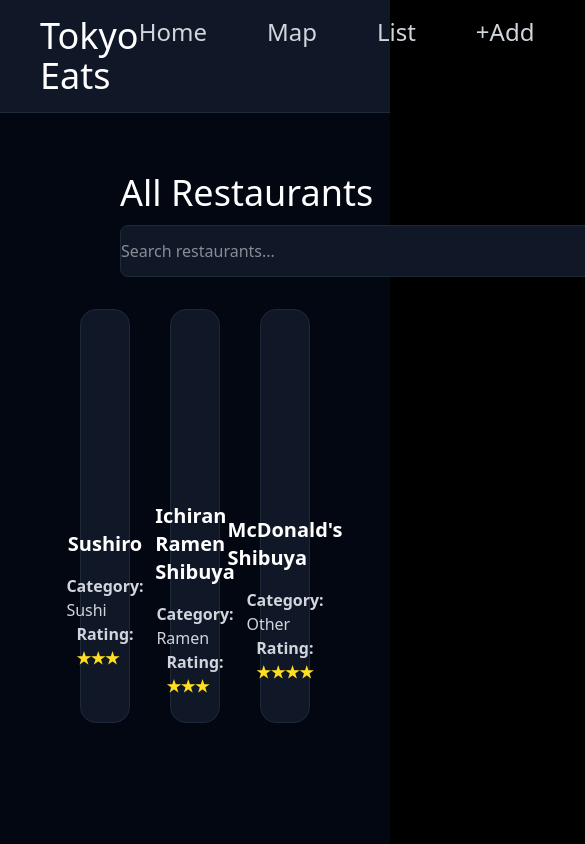
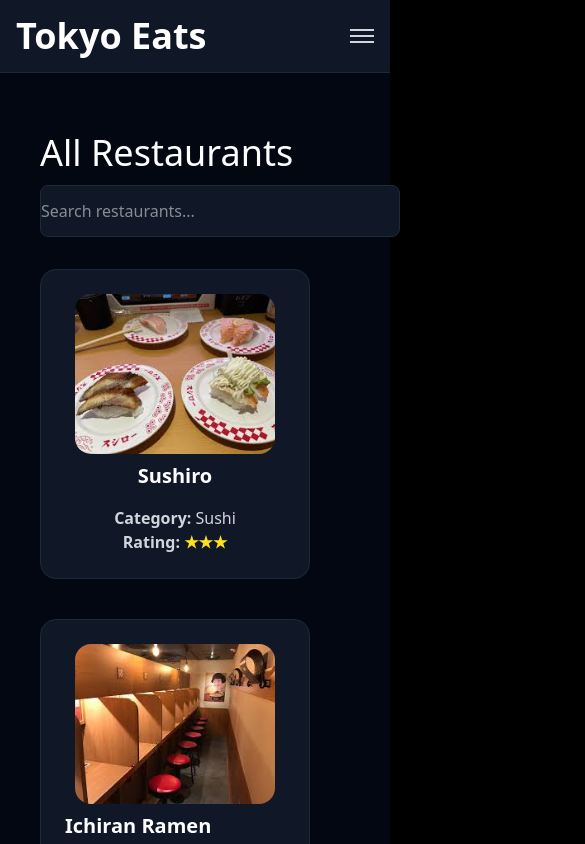
Before and after one commit to MasonJPN/Tokyo-Eats, a Next.js app: page /list in a window 390 px wide. Shown: the top 844 px of the page, 585 px wide, since content can reach past the window. Built offline with nearby package versions, Linux system fonts and the light colour scheme.

Commit message:
Update to UI and mobile functionality

```diff
--- a/app/add/page.tsx
+++ b/app/add/page.tsx
@@ -71,13 +71,13 @@
         />
 
 
-        <div className="absolute inset-0 bg-black/80" />
+        <div className="absolute inset-0 bg-black/70" />
 
 
-        <div className="relative z-10 flex justify-center items-start py-20 px-4 min-h-screen">
+        <div className="relative z-10 flex justify-center items-start  py-10 md:py-20 px-4 min-h-screen">
 
           {submitted ? (
-            <div className="text-center flex flex-col gap-4 mt-20">
+            <div className="   text-center flex flex-col gap-4 mt-11 md:mt-20 ">
               <h2 className="text-5xl text-green-400 font-semibold">
                 Restaurant Added To Our Map ✅
               </h2>
--- a/app/list/page.tsx
+++ b/app/list/page.tsx
@@ -8,9 +8,9 @@
 
   return (
     <div className="min-h-screen bg-gray-950">
-        <h2 className="text-white text-4xl ml-30 mt-15 mb-3">All Restaurants</h2>
+        <h2 className="  text-white text-4xl  ml-10 md:ml-20 mt-15 mb-3">All Restaurants</h2>
         <SearchBar/>
-      <div className=" grid grid-cols-3 gap-10 ml-20 mr-20  mt-8">
+      <div className=" grid grid-cols md:grid-cols-3 gap-10  ml-10 md:ml-20 mr-20  mt-8">
 
         {restaurants.map((restaurant) => (
           <div key={restaurant.id} className="flex flex-col justify-center items-center rounded-2xl bg-gray-900 border border-gray-800 text-gray-300 p-6">
--- a/app/page.tsx
+++ b/app/page.tsx
@@ -9,11 +9,11 @@
     <div className="min-h-screen bg-gray-950"  >
 
       <Statbar/>
-      <main className="flex gap-6 px-10 mt-10">
+      <main className=" md:flex gap-6 px-10 mt-10">
       <div className="flex-1">
         <Map/>
       </div>
-      <div className="w-120 ">
+      <div className="  md:w-120 ">
         <Recents/>
       </div>
       </main>
--- a/components/Navbar.tsx
+++ b/components/Navbar.tsx
@@ -1,43 +1,62 @@
+'use client'
+
 import Link from "next/link"
+import { useState } from "react"
 
-export default function Navbar(){
+export default function Navbar() {
+  const [isOpen, setIsOpen] = useState(false)
+
+  return (
+    <nav className="bg-gray-900 border-b border-gray-800 text-gray-300 px-4 sm:px-10 py-4">
+      <div className="flex justify-between items-center">
+
+        <h2 className="text-4xl text-white font-bold">Tokyo Eats</h2>
 
 
-return (
-    <>
-    <nav className="flex justify-between py-4 px-10 bg-gray-900 border-b border-gray-800   text-gray-300">
-        <div>
-            <h2 className="text-4xl text-white">Tokyo Eats</h2>
-        </div>
+        <button
+          className="sm:hidden text-gray-300 focus:outline-none"
+          onClick={() => setIsOpen(!isOpen)}
+        >
 
-        <div>
-            <ul className="flex text-2xl gap-15 ">
+          <span className="block w-6 h-0.5 bg-gray-300 mb-1"></span>
+          <span className="block w-6 h-0.5 bg-gray-300 mb-1"></span>
+          <span className="block w-6 h-0.5 bg-gray-300"></span>
+        </button>
 
+
+        <ul className="hidden sm:flex text-xl gap-15">
           <li className="hover:text-gray-500">
-                    <Link href="/">
-                     Home
-                    </Link>
-                    </li>
-
-                <li className="hover:text-gray-500">
-                Map
+            <Link href="/">Home</Link>
           </li>
           <li className="hover:text-gray-500">
-                        <Link href="/list">
-                        List
-                        </Link>
+            <Link href="/map">Map</Link>
           </li>
-
-                    <li className="hover:text-gray-500" >
-                    <Link href="/add">
-                     +Add
-                    </Link>
+          <li className="hover:text-gray-500">
+            <Link href="/list">List</Link>
+          </li>
+          <li className="hover:text-gray-500">
+            <Link href="/add">+Add</Link>
           </li>
         </ul>
       </div>
 
+      {/* Mobile Menu */}
+      {isOpen && (
+        <ul className="sm:hidden flex flex-col gap-4 mt-4 text-lg">
+          <li className="hover:text-gray-500">
+            <Link href="/">Home</Link>
+          </li>
+          <li className="hover:text-gray-500">
+            <Link href="/map">Map</Link>
+          </li>
+          <li className="hover:text-gray-500">
+            <Link href="/list">List</Link>
+          </li>
+          <li className="hover:text-gray-500">
+            <Link href="/add">+Add</Link>
+          </li>
+        </ul>
+      )}
     </nav>
-
-    </>
   )
 }
--- a/components/Recents.tsx
+++ b/components/Recents.tsx
@@ -1,40 +1,43 @@
  import { RestaurantData } from "@/data/restaurants"
 
-
-
-export default function Recents(){
-
+export default function Recents() {
 
   const latest = RestaurantData.sort((a, b) => b.id - a.id)
 
   return (
     <>
-        <div className="flex bg-gray-900 border border-gray-800  mr-10 rounded-xl  h-[70vh] text-white">
-
-         <div className="px-8 py-8 flex flex-col gap-5 ">
+      <div className="flex bg-gray-900 border border-gray-800 mr-10 rounded-xl h-[70vh] text-white">
+        <div className="px-8 py-8 flex flex-col gap-5 w-full">
+          {/* Header */}
           <div>
-                <h2 className=" text-3xl">Recent Visits</h2>
+            <h2 className="text-3xl">Recent Visits</h2>
           </div>
 
 
-
+          <div className="flex flex-col gap-4">
             {latest.slice(0, 3).map((restaurant) => (
-<div className="flex">
-  <div key={restaurant.id} className=" border text-xl rounded-xl px-4 py-3 h-32 w-80">
+              <div
+                key={restaurant.id}
+                className="border text-xl rounded-xl px-4 py-3 h-32 w-80 flex justify-between items-center bg-gray-800"
+              >
+                {/* Text Section */}
+                <div className="flex flex-col gap-1">
                   <h3>{restaurant.name}</h3>
                   <p className="text-sm">{restaurant.category}</p>
-    <p className=" text-yellow-300 ">{"★".repeat(restaurant.ranking)}</p>
+                  <p className="text-yellow-300">{"★".repeat(restaurant.ranking)}</p>
                 </div>
 
-     <div className="">
-        <img className="h-20 w-20" src={restaurant.image}></img>
 
+                <div>
+                  <img
+                    className="h-20 w-20 object-cover rounded-lg"
+                    src={restaurant.image}
+
+                  />
                 </div>
               </div>
             ))}
-
-
-
+          </div>
         </div>
       </div>
     </>
--- a/components/SearchBar.tsx
+++ b/components/SearchBar.tsx
@@ -5,9 +5,9 @@
 const [searchInput, setSearchInput] = useState("")
 return(
     <>
-        <div className="ml-30 ">
+        <div className=" ml-10 md:ml-20 ">
             <input
-              className=" w-165 h-13 text-white rounded-lg bg-gray-900 border border-gray-800"
+              className="w-90 md:w-165 h-13 text-white rounded-lg bg-gray-900 border border-gray-800"
               type="text"
               placeholder="Search restaurants..."
               value={searchInput}
--- a/components/Statbar.tsx
+++ b/components/Statbar.tsx
@@ -28,25 +28,25 @@
 
 
     return (
-        <div className="flex items-center mt-10 ml-10 gap-20 text-white">
-            <div className="flex justify-center flex-col items-center bg-gray-900 border border-gray-800  w-60 h-30 rounded-2xl ">
+        <div className=" grid grid-cols-2 md:flex items-center mt-10  m-3 md:ml-10 gap-3 md:gap-20 text-white">
+            <div className="flex justify-center flex-col items-center bg-gray-900 border border-gray-800 md:w-60 h-30 rounded-2xl ">
                 <h3 className="text-xl">Total Spots:</h3>
                 <p className="px-3 font-bold text-4xl">{restaurants.length}</p>
             </div>
 
 
 
-            <div className="flex justify-center flex-col items-center bg-gray-900 border border-gray-800  w-60 h-30 rounded-2xl ">
+            <div className="flex justify-center flex-col items-center bg-gray-900 border border-gray-800  md:w-60 h-30 rounded-2xl ">
                 <h3 className="text-xl">Avg Rating:</h3>
                 <p className="px-3 font-bold text-4xl">{average.toFixed(1)}<span className=" text-yellow-300 px-2">★</span></p>
             </div>
 
-            <div className="flex justify-center flex-col items-center bg-gray-900 border border-gray-800  w-60 h-30 rounded-2xl ">
+            <div className="flex justify-center flex-col items-center bg-gray-900 border border-gray-800  md:w-60 h-30 rounded-2xl ">
                 <h3 className="text-xl">Top Category:</h3>
                 <p className="px-3 font-bold text-4xl truncate max-w-full text-orange-400">{topCategory}</p>
             </div>
 
-            <div className="flex justify-center flex-col items-center bg-gray-900 border border-gray-800  w-90 h-30 rounded-2xl ">
+            <div className="flex  justify-center flex-col items-center bg-gray-900 border border-gray-800  md:w-90 h-30 rounded-2xl ">
                 <h3 className="text-xl">Highest Rated:</h3>
                 <p className=" px-3 font-bold text-4xl truncate max-w-full text-blue-400">{highest.name}</p>
             </div>
--- a/data/restaurants.ts
+++ b/data/restaurants.ts
@@ -9,7 +9,7 @@
     ranking: 3,
     category: "Sushi",
     review: "Decent sushi for cheap",
-    image: "",
+    image: "/sushiro.png",
     id: 1
     },
 
@@ -20,7 +20,7 @@
     ranking: 3,
     category: "Ramen",
     review: "It was decent ramen. Not worth the hype in my opinion.",
-    image: "",
+    image: "/ichiran.png",
     id: 2
     },
     {
```
Also changed, not shown: public/Sushiro.png (added), public/ichiran.png (added). Lines whose indentation alone changed are shown as unchanged.
